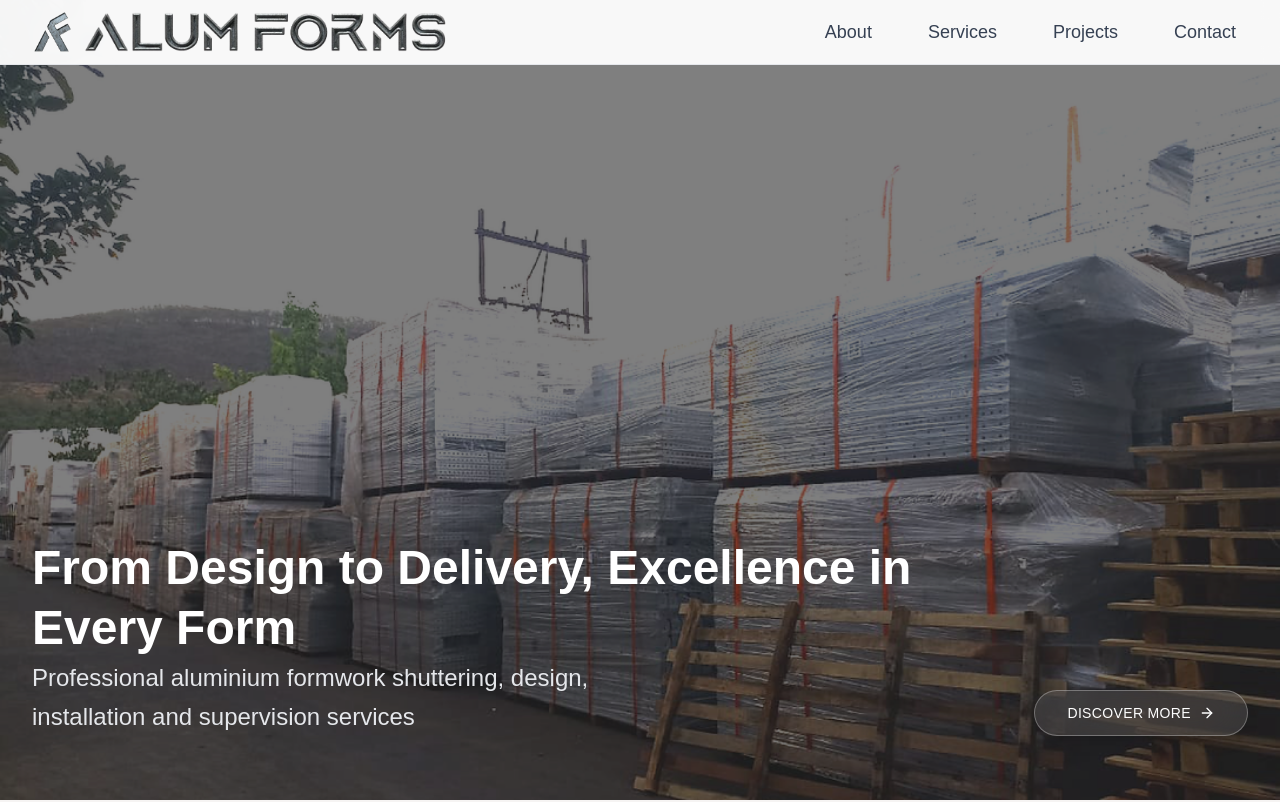
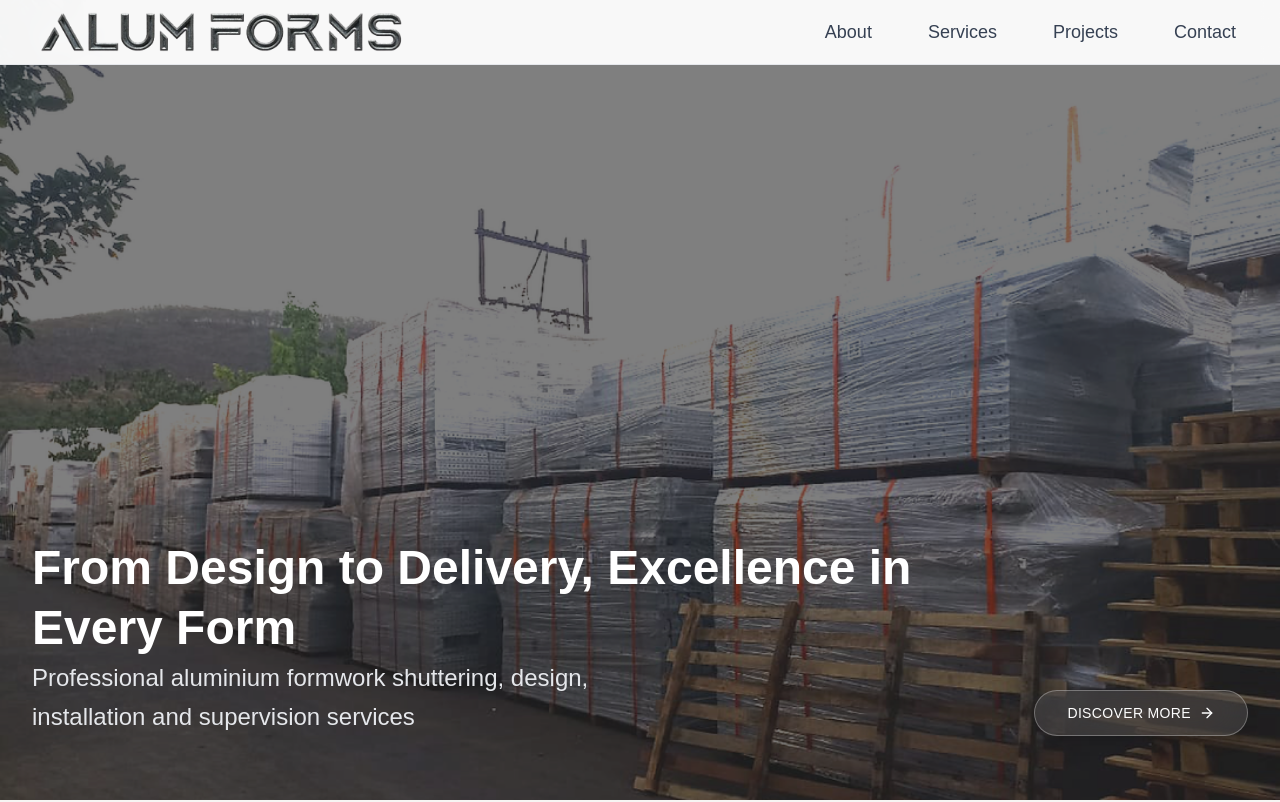
Before and after one commit to AdithyaKothamasu/Alumforms-website, a Next.js app: page / in a window 1280 px wide. Shown: the top 802 px of the page. Built offline with nearby package versions, Linux system fonts and the light colour scheme.

Commit message:
navbar logo reverted

```diff
--- a/components/Navbar.tsx
+++ b/components/Navbar.tsx
@@ -32,18 +32,18 @@ export default function Navbar() {
           {/* Logo */}
           <div className="shrink-0">
             <Link href="/" className="flex items-center">
-            <Image
+            {/* <Image
               src="/images/brand-assets/Alumforms-icon-transparent.png"
               alt="Alumforms Icon"
               width={300}
               height={300}
               className="h-10 w-auto"
-              />
+              /> */}
               <Image
                 src="/images/brand-assets/Alumforms-text-transparent.png"
                 alt="Alumforms Text"
-                width={300}
-                height={300}
+                width={280}
+                height={280}
                 className="h-10 w-auto"
                 />
             </Link>
```
